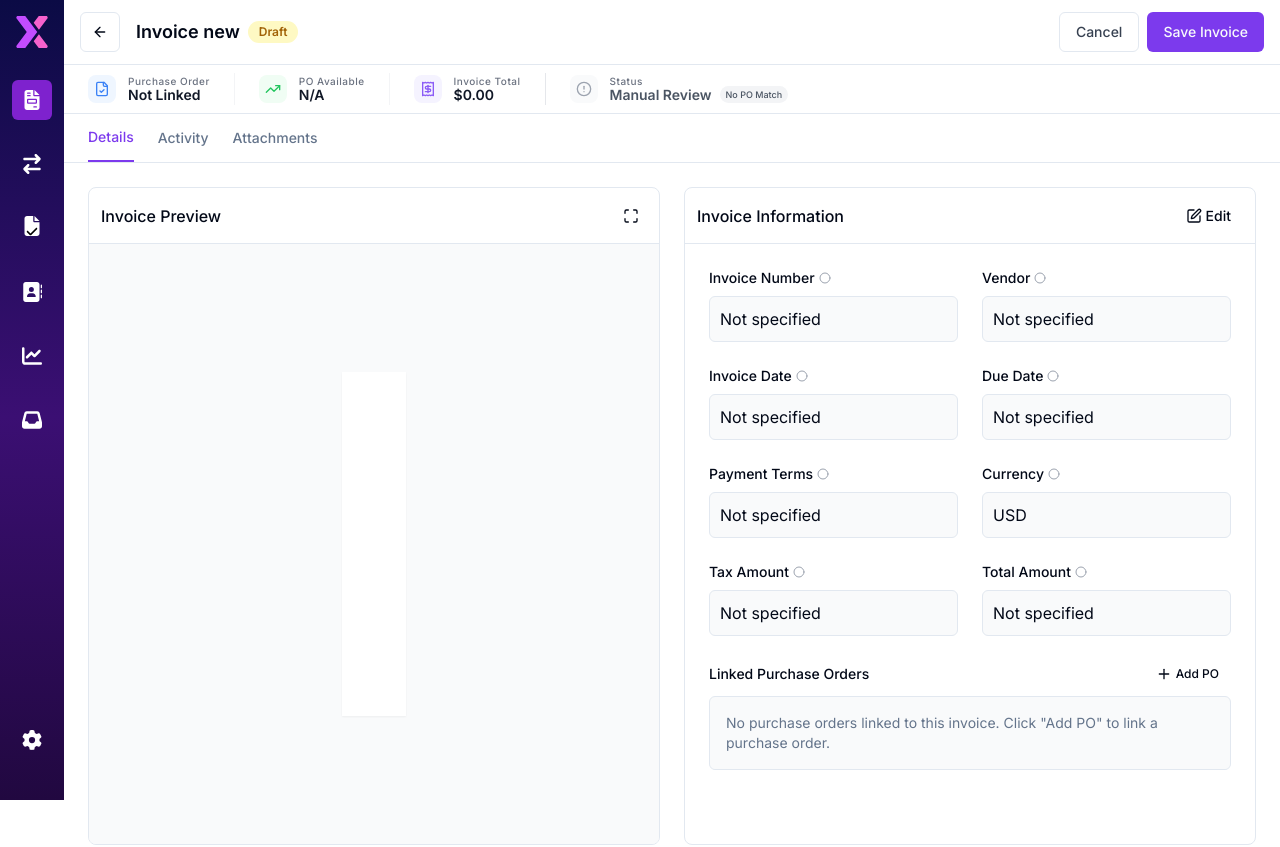
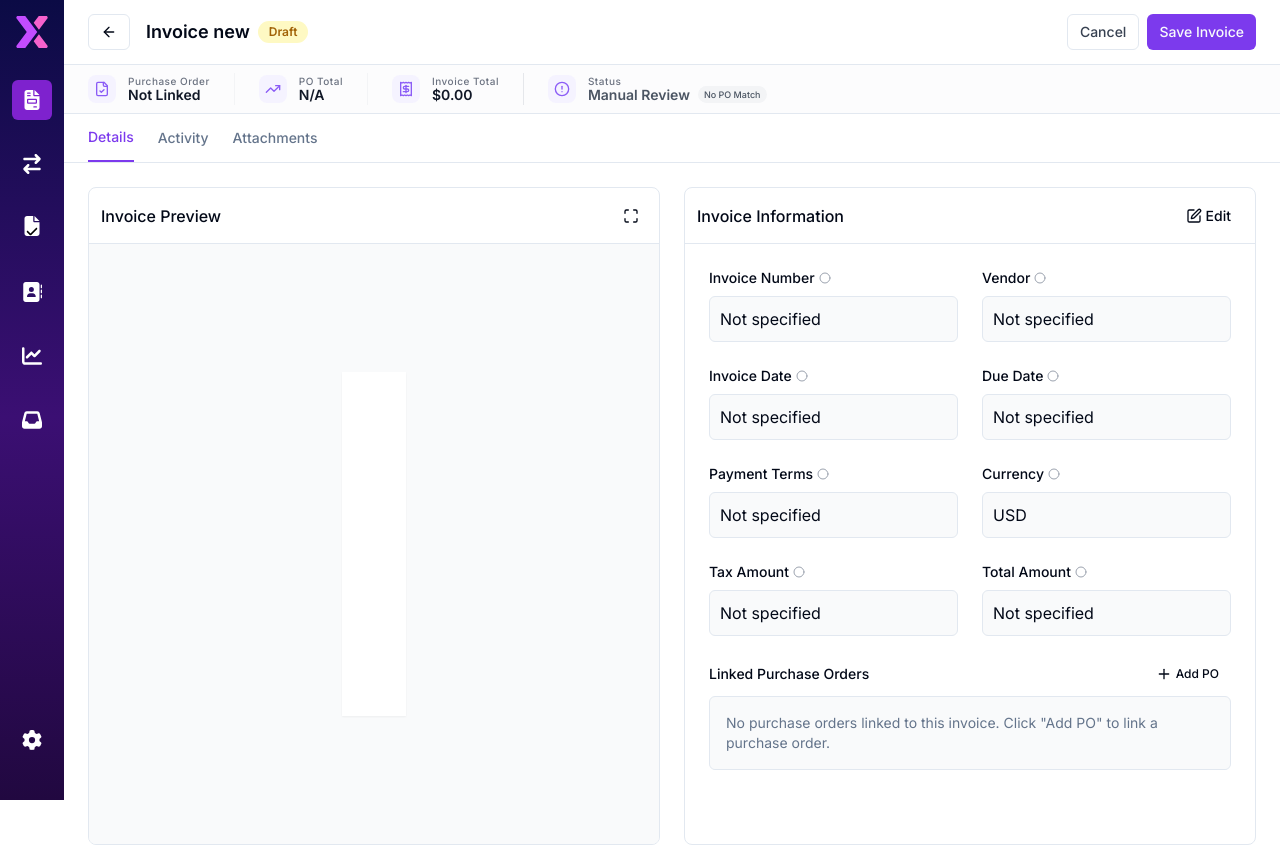
Before and after one commit to xelixdev/invoice-processing-poc, a Next.js app: page /invoices/create in a window 1280 px wide. Shown: the top 847 px of the page. Built offline with nearby package versions, Linux system fonts and the light colour scheme.

Commit message:
Standardize information bar design with uniform purple icons and subtle background

```diff
--- a/app/invoices/create/page.tsx
+++ b/app/invoices/create/page.tsx
@@ -170,10 +170,10 @@ export default function InvoiceDetailsPage() {
       <Sidebar />
       <div className="flex-1 flex flex-col overflow-auto">
         <header className="border-b sticky top-0 bg-background z-10">
-          <div className="flex h-16 items-center px-4 justify-between">
+          <div className="flex h-16 items-center px-6 justify-between">
             <div className="flex items-center">
               <Link href="/">
-                <Button variant="outline" size="icon" className="mr-4">
+                <Button variant="outline" size="sm" className="mr-4">
                   <ArrowLeft className="h-4 w-4" />
                 </Button>
               </Link>
@@ -183,21 +183,21 @@ export default function InvoiceDetailsPage() {
               </Badge>
             </div>
             <div className="flex items-center gap-2">
-              <Button variant="outline" className="text-gray-700">
+              <Button variant="outline" size="sm" className="text-gray-700">
                 Cancel
               </Button>
-              <Button className="bg-violet-600 hover:bg-violet-700">Save Invoice</Button>
+              <Button size="sm" className="bg-violet-600 hover:bg-violet-700">Save Invoice</Button>
             </div>
           </div>
         </header>
 
-        <div className="bg-gradient-to-r from-gray-25 to-gray-50 border-b">
+        <div className="bg-gray-50/50 border-b">
           <div className="px-6 h-12 flex items-center">
             <div className="flex items-center gap-6">
               {/* PO Reference */}
               <div className="flex items-center gap-3">
-                <div className="p-1.5 bg-blue-50 rounded-lg">
-                  <FileCheck className="h-4 w-4 text-blue-500" />
+                <div className="p-1.5 bg-violet-50 rounded-lg">
+                  <FileCheck className="h-4 w-4 text-violet-500" />
                 </div>
                 <div>
                   <p className="text-[10px] font-medium text-gray-500 tracking-wider">Purchase Order</p>
@@ -212,11 +212,11 @@ export default function InvoiceDetailsPage() {
 
               {/* PO Available Balance */}
               <div className="flex items-center gap-3">
-                <div className="p-1.5 bg-green-50 rounded-lg">
-                  <TrendingUp className="h-4 w-4 text-green-500" />
+                <div className="p-1.5 bg-violet-50 rounded-lg">
+                  <TrendingUp className="h-4 w-4 text-violet-500" />
                 </div>
                 <div>
-                  <p className="text-[10px] font-medium text-gray-500 tracking-wider">PO Available</p>
+                  <p className="text-[10px] font-medium text-gray-500 tracking-wider">PO Total</p>
                   <p className="text-sm font-semibold text-gray-900 -mt-1">
                     {invoice?.po_number ? formatCurrency(invoice.amount * 1.2, invoice.currency_code) : "N/A"}
                   </p>
@@ -246,8 +246,8 @@ export default function InvoiceDetailsPage() {
 
                   {/* Variance */}
                   <div className="flex items-center gap-3">
-                    <div className="p-1.5 bg-gray-100 rounded-lg">
-                      <TrendingUp className="h-4 w-4 text-gray-500" />
+                    <div className="p-1.5 bg-violet-50 rounded-lg">
+                      <TrendingUp className="h-4 w-4 text-violet-500" />
                     </div>
                     <div>
                       <p className="text-[10px] font-medium text-gray-500 tracking-wider">Variance</p>
@@ -267,8 +267,8 @@ export default function InvoiceDetailsPage() {
                   <div className="h-8 w-px bg-gray-200" />
 
                   <div className="flex items-center gap-3">
-                    <div className="p-1.5 bg-gray-50 rounded-lg">
-                      <AlertCircle className="h-4 w-4 text-gray-400" />
+                    <div className="p-1.5 bg-violet-50 rounded-lg">
+                      <AlertCircle className="h-4 w-4 text-violet-500" />
                     </div>
                     <div>
                       <p className="text-[10px] font-medium text-gray-500 tracking-wider">Status</p>
```
